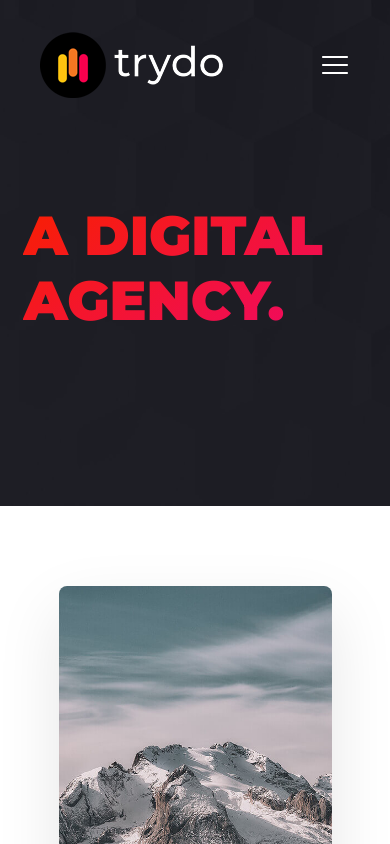
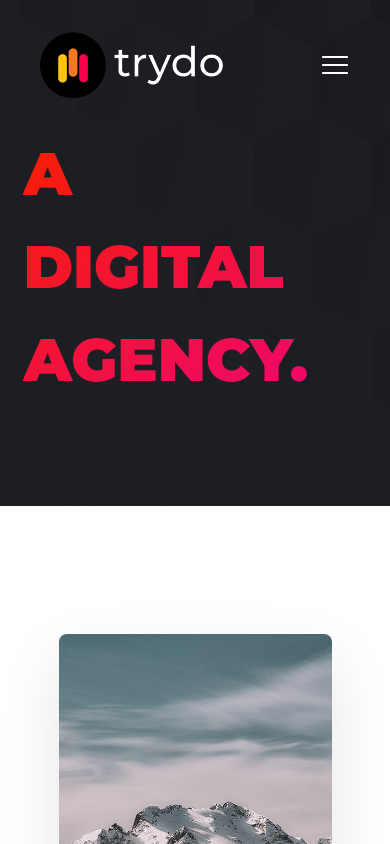
Before and after one commit to MRITUNJAY-SINGHH/Try-Do, a React (Vite) app: page / in a window 390 px wide. Shown: the top 844 px of the page. Built offline with nearby package versions, Linux system fonts and the light colour scheme.

Commit message:
Update CSS for responsive design and LatestNews section

```diff
--- a/src/index.css
+++ b/src/index.css
@@ -617,17 +617,17 @@ a.rn-btn.btn-white{
     max-width: 110px;
 }
 .home-heading{
-    font-size: 55px;
-    line-height: 65px;
+         font-size: 85px;
+        line-height: 93px;
 }
 .home-card{
     display: none;
 }
 .home-main{
-        top: 40%;
+        top: 30%;
     left: 6%;
-    max-width: 90%;
-    width: 90%;
+    max-width: 60%;
+    width: 60%;
 }
 
 .home-bg {
@@ -655,4 +655,28 @@ a.rn-btn.btn-white{
     margin-top: 20px;
     margin-left: 21px;
     }
+
+    .home-heading{
+         font-size: 60px;
+        line-height: 93px;
 }
+.home-card{
+    display: none;
+}
+.home-main{
+        top: 25%;
+    left: 6%;
+    max-width: 60%;
+    width: 60%;
+}
+
+
+
+
+
+
+
+
+
+
+}
--- a/src/sections/AboutUs.jsx
+++ b/src/sections/AboutUs.jsx
@@ -3,11 +3,11 @@ import aboutImage from '../assets/images/about/about-1.jpg';
 
 const AboutUs = () => {
   return (
-    <div className='flex flex-wrap items-center about justify-center max-w-[1260px] mx-auto gap-20 pt-20 pb-20'>
+    <div className='flex flex-wrap items-center about justify-center max-w-[1260px] mx-auto gap-20 pt-32 pb-20'>
       <div className='w-[40%] max-md:w-1/2 max-sm:w-full'>
         <div className='thumbnail'>
           <img
-            className='w-4/3 max-h-[400px] max-md:w-[70%] max-md:max-w-[70%] mx-auto'
+            className='w-[80%] max-h-[500px] max-md:w-[70%] max-md:max-w-[70%] mx-auto'
             src={aboutImage}
             alt='About Images'
           />
--- a/src/sections/Our-Work.jsx
+++ b/src/sections/Our-Work.jsx
@@ -126,7 +126,7 @@ const aboutCount = [
           Our Fun Facts
         </h3>
         <div
-          className='about-count flex items-center justify-between my-[30px] max-md:justify-start max-md:flex-wrap max-md:gap-20'
+          className='about-count flex items-center justify-between my-[30px] max-md:justify-center max-md:flex-wrap max-md:gap-20'
           ref={countUpRef}
         >
           {aboutCount.map((count, index) => (
```
